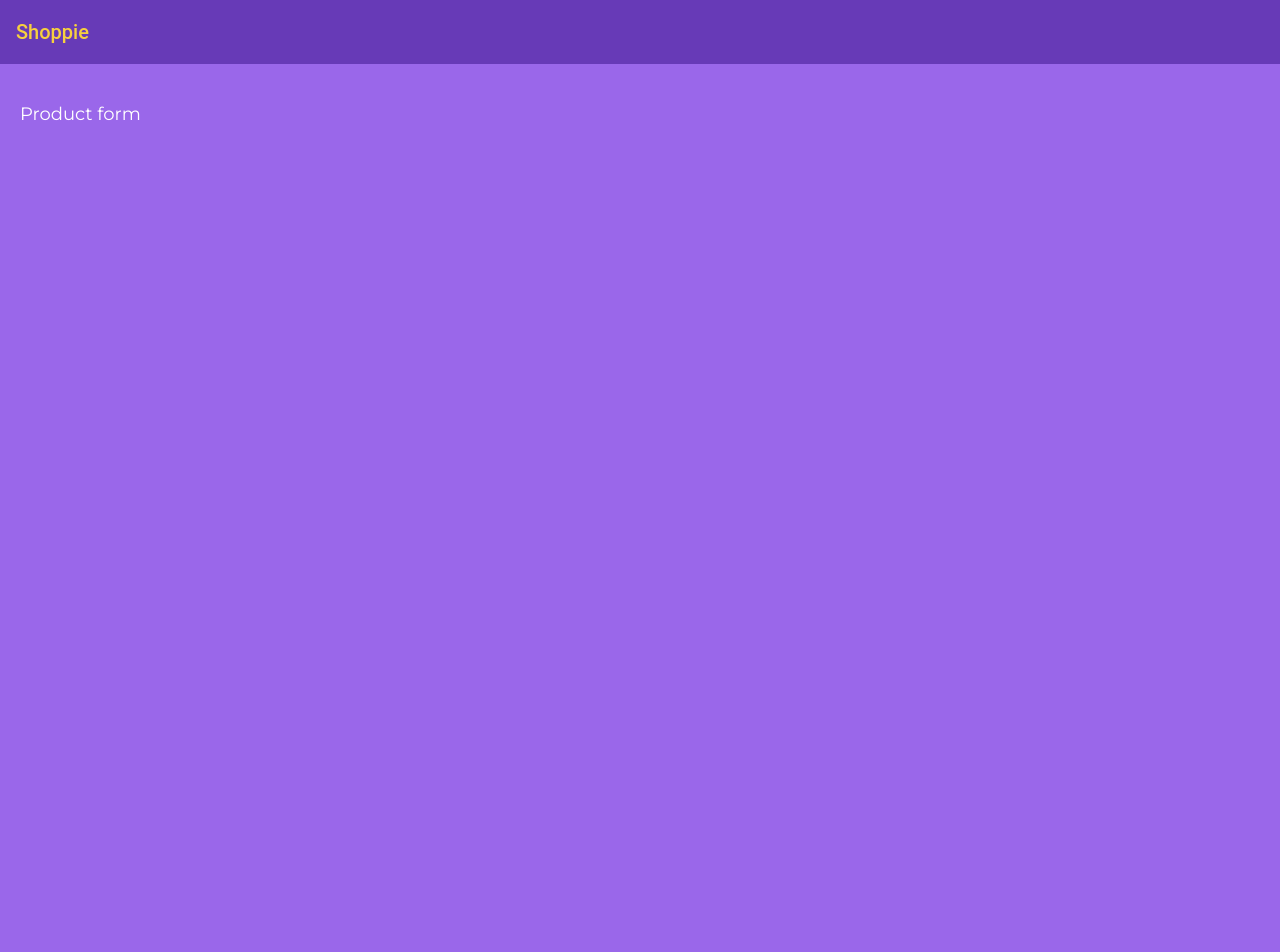
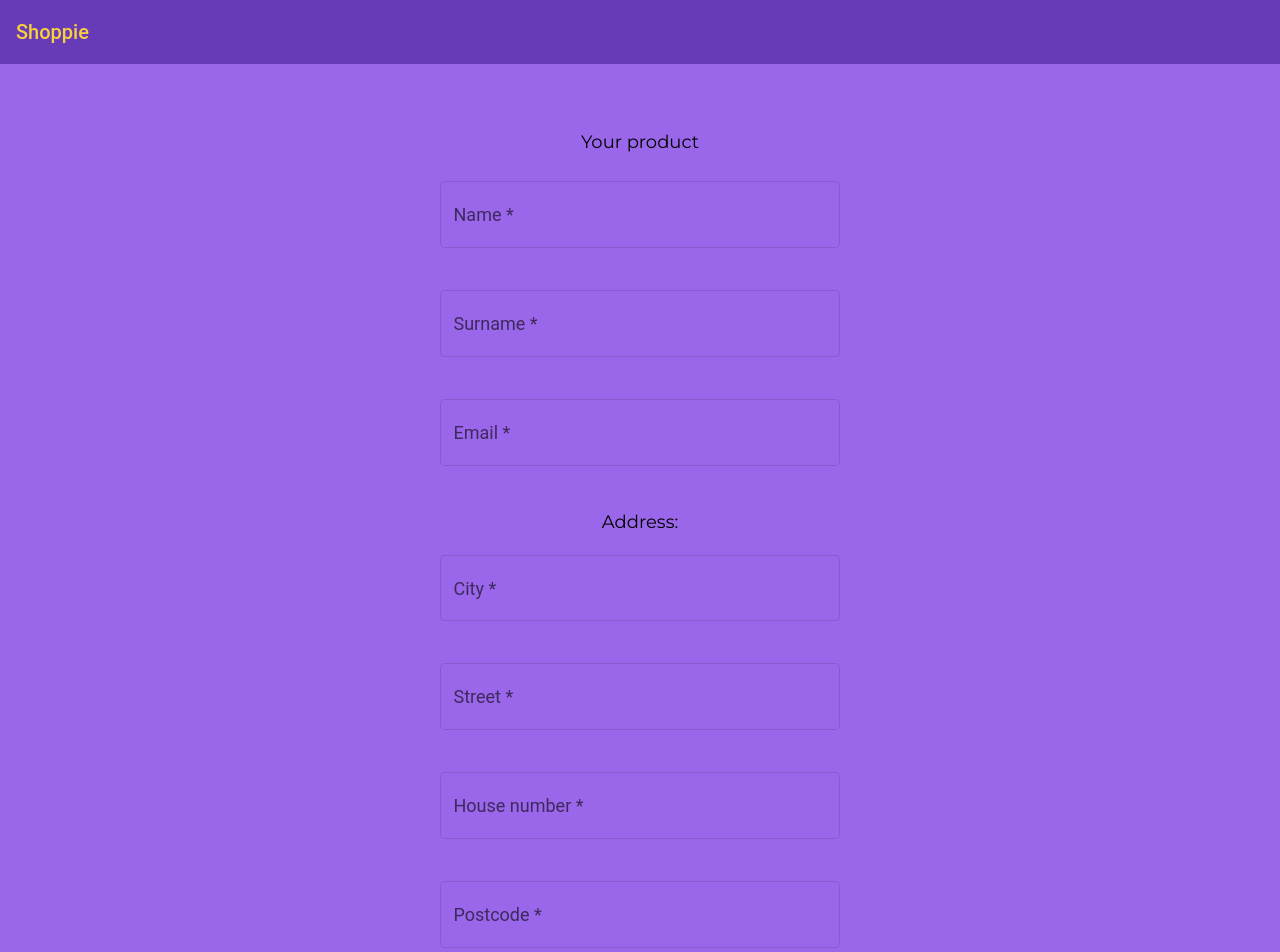
Before and after one commit to Lucascoorek/angular-techminds, an Angular app: page /cart in a window 1280 px wide. Shown: the top 952 px of the page. Before the commit the page ends 800 px from the top, so only its background shows below. Built offline with nearby package versions, Linux system fonts and the light colour scheme.

Commit message:
user form

```diff
--- a/src/app/app.module.ts
+++ b/src/app/app.module.ts
@@ -10,6 +10,7 @@ import { MatToolbarModule } from "@angular/material/toolbar";
 import { MatButtonModule } from "@angular/material/button";
 import { MatFormFieldModule } from "@angular/material/form-field";
 import { MatSelectModule } from "@angular/material/select";
+import { MatInputModule } from "@angular/material/input";
 import { LandingComponent } from "./layout/landing/landing.component";
 import { HttpClientModule } from "@angular/common/http";
 import { ProductComponent } from "./components/product/product.component";
@@ -41,7 +42,8 @@ const routes: Routes = [
     MatToolbarModule,
     MatButtonModule,
     MatFormFieldModule,
-    MatSelectModule
+    MatSelectModule,
+    MatInputModule
   ],
   providers: [],
   bootstrap: [AppComponent]
--- a/src/app/components/product-form/product-form.component.css
+++ b/src/app/components/product-form/product-form.component.css
@@ -1,5 +1,18 @@
 .product__form {
-  display: flex;
   padding: 100px 20px 20px 20px;
-  color: #ffffff;
+  color: #000000;
 }
+.product__form-wrapper {
+  padding: 10px;
+  max-width: 400px;
+  margin: 0 auto;
+  text-align: center;
+  border-radius: 3px;
+}
+mat-form-field {
+  display: block;
+}
+.product__form--succes {
+  background: var(--accent-color);
+  border-radius: 3px;
+}
--- a/src/app/components/product-form/product-form.component.html
+++ b/src/app/components/product-form/product-form.component.html
@@ -1,3 +1,146 @@
 <div class="product__form">
-  <div>Product form</div>
+  <div class="product__form-wrapper">
+    <div *ngIf="success; then thenBlock; else elseBlock"></div>
+    <ng-template #thenBlock>
+      <div class="product__form--succes">
+        Success!
+      </div>
+    </ng-template>
+    <ng-template #elseBlock>
+      <div>
+        <p>Your product</p>
+        <h1>{{ cart.name }}</h1>
+      </div>
+      <form [formGroup]="userForm" (ngSubmit)="onSubmit()">
+        <p>
+          <mat-form-field appearance="outline">
+            <mat-label>Name</mat-label>
+            <input
+              matInput
+              placeholder="Name"
+              required
+              formControlName="name"
+            />
+            <mat-error *ngIf="userForm.get('name').errors?.required"
+              >Name is required
+            </mat-error>
+          </mat-form-field>
+        </p>
+        <p>
+          <mat-form-field appearance="outline">
+            <mat-label>Surname</mat-label>
+            <input
+              matInput
+              placeholder="Surname"
+              required
+              formControlName="surname"
+            />
+            <mat-error *ngIf="userForm.get('surname').errors?.required"
+              >Surname is required
+            </mat-error>
+          </mat-form-field>
+        </p>
+        <p>
+          <mat-form-field appearance="outline">
+            <mat-label>Email</mat-label>
+            <input
+              matInput
+              placeholder="Email"
+              inputmode="email"
+              required
+              formControlName="email"
+            />
+            <mat-error
+              *ngIf="
+                userForm.get('email').errors?.required &&
+                !userForm.get('email').errors?.email
+              "
+              >Email is required
+            </mat-error>
+            <mat-error *ngIf="userForm.get('email').errors?.email"
+              >Email not valid
+            </mat-error>
+          </mat-form-field>
+        </p>
+        <div formGroupName="address">
+          <p>Address:</p>
+          <p>
+            <mat-form-field appearance="outline">
+              <mat-label>City</mat-label>
+              <input
+                matInput
+                placeholder="City"
+                required
+                formControlName="city"
+              />
+              <mat-error
+                *ngIf="userForm.get('address').get('city').errors?.required"
+                >City is required
+              </mat-error>
+            </mat-form-field>
+          </p>
+          <p>
+            <mat-form-field appearance="outline">
+              <mat-label>Street</mat-label>
+              <input
+                matInput
+                placeholder="Street"
+                required
+                formControlName="street"
+              />
+              <mat-error
+                *ngIf="userForm.get('address').get('street').errors?.required"
+                >Street is required
+              </mat-error>
+            </mat-form-field>
+          </p>
+          <p>
+            <mat-form-field appearance="outline">
+              <mat-label>House number</mat-label>
+              <input
+                matInput
+                placeholder="House number"
+                required
+                type="text"
+                inputmode="numeric"
+                formControlName="houseNumber"
+              />
+              <mat-error
+                *ngIf="
+                  userForm.get('address').get('houseNumber').errors?.required
+                "
+                >Name is required
+              </mat-error>
+            </mat-form-field>
+          </p>
+          <p>
+            <mat-form-field appearance="outline">
+              <mat-label>Postcode</mat-label>
+              <input
+                matInput
+                placeholder="Postcode"
+                required
+                type="text"
+                inputmode="numeric"
+                formControlName="postcode"
+              />
+              <mat-error
+                *ngIf="userForm.get('address').get('postcode').errors?.required"
+                >Postcode is required
+              </mat-error>
+            </mat-form-field>
+          </p>
+        </div>
+        <button
+          [disabled]="!userForm.valid"
+          class="btn"
+          type="submit"
+          mat-flat-button
+          color="accent"
+        >
+          Buy
+        </button>
+      </form>
+    </ng-template>
+  </div>
 </div>
--- a/src/app/components/product-form/product-form.component.ts
+++ b/src/app/components/product-form/product-form.component.ts
@@ -1,5 +1,6 @@
 import { Component, OnInit, Input } from "@angular/core";
 import { CartService } from "src/app/services/cart.service";
+import { FormBuilder, Validators } from "@angular/forms";
 
 @Component({
   selector: "app-product-form",
@@ -7,10 +8,11 @@ import { CartService } from "src/app/services/cart.service";
   styleUrls: ["./product-form.component.css"]
 })
 export class ProductFormComponent implements OnInit {
-  cart: object;
+  cart: any;
   cartSubscription;
+  success: boolean = false;
 
-  constructor(private _cartService: CartService) {}
+  constructor(private _cartService: CartService, private fb: FormBuilder) {}
 
   ngOnInit() {
     this.cartSubscription = this._cartService.cart$.subscribe(val => {
@@ -21,4 +23,23 @@ export class ProductFormComponent implements OnInit {
   ngOnDestroy() {
     this.cartSubscription.unsubscribe();
   }
+  userForm = this.fb.group({
+    name: ["", Validators.required],
+    surname: ["", Validators.required],
+    email: ["", [Validators.required, Validators.email]],
+    address: this.fb.group({
+      city: ["", Validators.required],
+      street: ["", Validators.required],
+      houseNumber: ["", Validators.required],
+      postcode: ["", Validators.required]
+    })
+  });
+  onSubmit() {
+    const cartData = {
+      product: { ...this.cart },
+      user: { ...this.userForm.value }
+    };
+    this._cartService.addToCart(cartData);
+    this.success = true;
+  }
 }
--- a/src/app/components/product/product.component.ts
+++ b/src/app/components/product/product.component.ts
@@ -68,10 +68,17 @@ export class ProductComponent implements OnInit {
     let arr = Object.values(this.productForm);
     this.error = arr.some(el => el === "");
     if (this.error) return;
+    const options = [];
+    for (let prop in this.productForm) {
+      if (this.productForm.hasOwnProperty(prop)) {
+        options.push(this.productForm[prop]);
+      }
+    }
     const cart = {
-      ...this.productForm,
-      price: this.price,
-      name: this.product.name
+      options,
+      amount: this.price,
+      name: this.product.name,
+      id: this.product.id
     };
     this._cartService.addToCart(cart);
     this._router.navigate(["/cart"]);
--- a/src/app/layout/navbar/navbar.component.css
+++ b/src/app/layout/navbar/navbar.component.css
@@ -1,5 +1,6 @@
 header {
   position: fixed;
+  z-index: 1;
   width: 100%;
   top: 0;
   left: 0;
--- a/src/styles.css
+++ b/src/styles.css
@@ -3,6 +3,7 @@
 :root {
   --primary-color: #673ab7;
   --primary-light: #9a67ea;
+  --primary-bg: #b898ec;
   --primary-dark: #320b86;
   --accent-color: #f7d03e;
   --warning-color: #ff9800;
```
